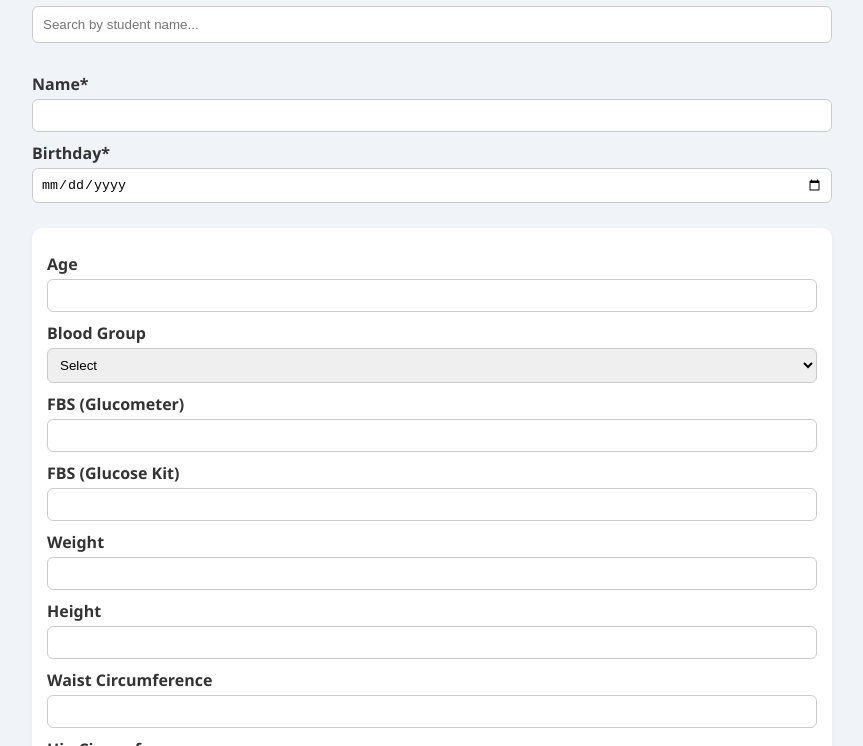
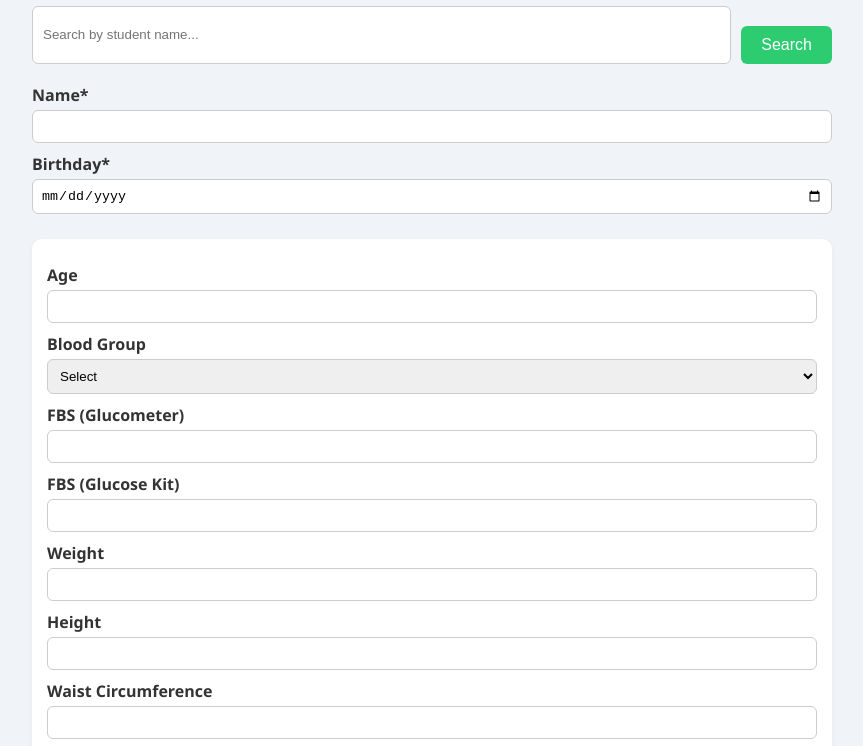
Before and after one commit to DhanukD/student-health-record-interface, a plain HTML site: page index.html in a window 1280 px wide. Shown: the part 110-856 px from the top of the page, without its empty margins (208-1071 px from the left). Drawn offline with Linux system fonts and the light colour scheme; no server answers.

Commit message:
index.html

```diff
--- a/index.html
+++ b/index.html
@@ -40,12 +40,16 @@
       margin-top: 0;
       color: #34495e;
     }
+    #searchContainer {
+      display: flex;
+      gap: 10px;
+      margin-bottom: 20px;
+    }
     #searchBar {
-      margin-bottom: 20px;
+      flex: 1;
       padding: 10px;
       border-radius: 6px;
       border: 1px solid #ccc;
-      width: 100%;
       box-sizing: border-box;
     }
     button {
@@ -72,7 +76,10 @@
 <body>
   <h1>Student Health Data Entry</h1>
 
-  <input id="searchBar" type="text" placeholder="Search by student name..." />
+  <div id="searchContainer">
+    <input id="searchBar" type="text" placeholder="Search by student name..." />
+    <button type="button" id="searchBtn">Search</button>
+  </div>
 
   <form id="healthForm">
     <label>Name*</label>
@@ -131,6 +138,7 @@
 
     const form = document.getElementById('healthForm');
     const searchBar = document.getElementById('searchBar');
+    const searchBtn = document.getElementById('searchBtn');
     const message = document.getElementById('message');
 
     let allData = [];
@@ -156,7 +164,7 @@
       form.reset();
     }
 
-    searchBar.addEventListener("input", () => {
+    function handleSearch() {
       const query = searchBar.value.trim().toLowerCase();
       if (query.length === 0) return;
 
@@ -164,7 +172,10 @@
       if (result) {
         fillForm(result);
       }
-    });
+    }
+
+    searchBar.addEventListener("input", handleSearch);
+    searchBtn.addEventListener("click", handleSearch);
 
     form.addEventListener("submit", async (e) => {
       e.preventDefault();
```
